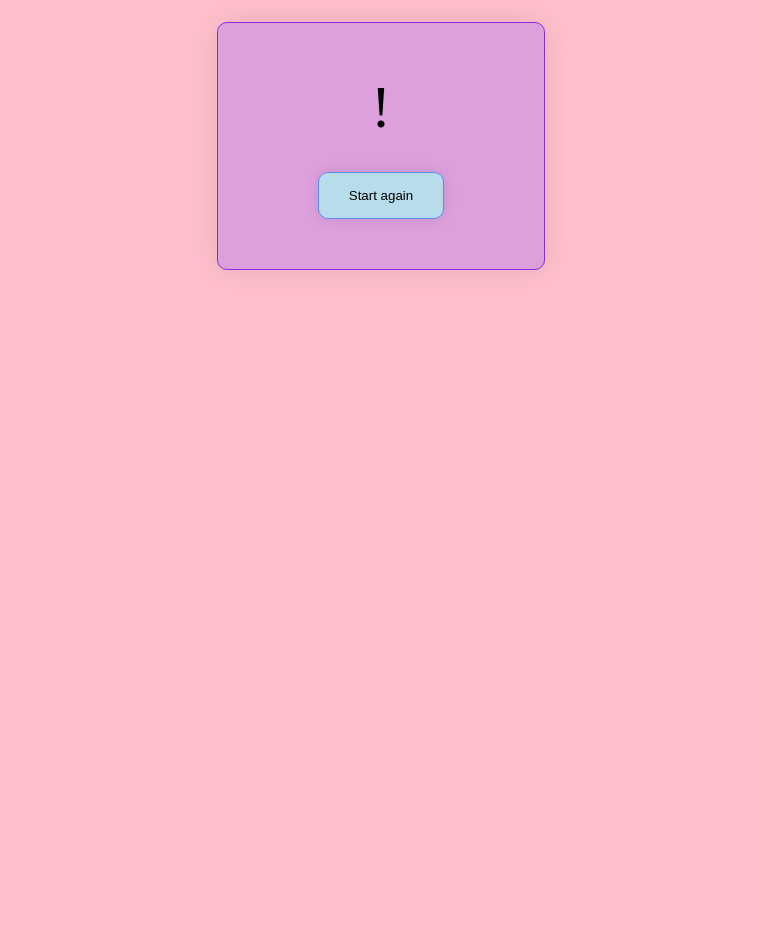
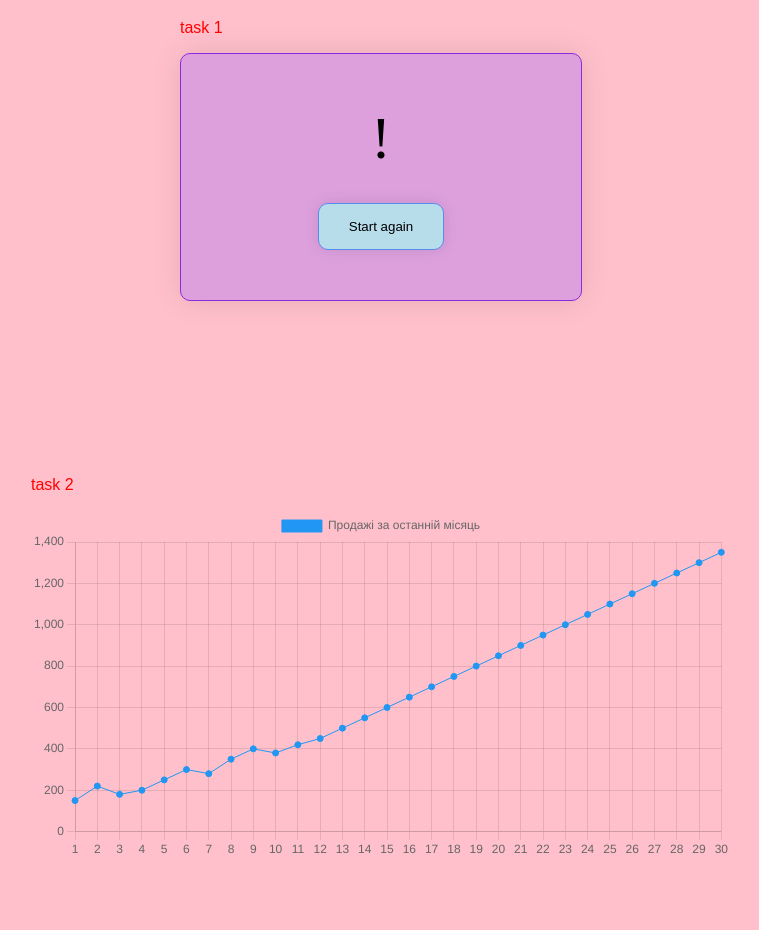
Before and after one commit to OlaVasylieva7/library-homework, a website built with Parcel: page src/index.html in a window 1280 px wide. Shown: the part 254-1184 px from the top of the page, without its empty margins (259-1018 px from the left). Before the commit the page ends 800 px from the top, so only its background shows below. Built offline with nearby package versions, Linux system fonts and the light colour scheme; a web font is replaced by a local one.

Commit message:
add styles

```diff
--- a/package.json
+++ b/package.json
@@ -11,6 +11,7 @@
     "parcel": "latest"
   },
   "dependencies": {
-    "@pnotify/core": "^5.2.0"
+    "@pnotify/core": "^5.2.0",
+    "chart.js": "^4.4.3"
   }
 }
--- a/src/index.html
+++ b/src/index.html
@@ -4,19 +4,34 @@
     <meta charset="UTF-8" />
     <meta name="viewport" content="width=device-width, initial-scale=1.0" />
     <title>homework</title>
+    <link rel="preconnect" href="https://fonts.googleapis.com" />
+    <link rel="preconnect" href="https://fonts.gstatic.com" crossorigin />
+    <link
+      href="https://fonts.googleapis.com/css2?family=Ga+Maamli&display=swap"
+      rel="stylesheet"
+    />
     <link rel="stylesheet" href="./styles.css" />
   </head>
 
   <body>
     <!-- task 1 -->
+    <div class="homework">
+      <div class="press-game">
+        <p>task 1</p>
         <div class="game" id="game">
           <div class="key" id="key"></div>
           <button id="start-new-game">Start again</button>
         </div>
-
+      </div>
 
       <!-- task 2 -->
-    <!-- <canvas id="sales-chart"></canvas> -->
+      <div class="chart">
+        <div class="chart-look">
+        <p>task 2</p>
+        <canvas class="sales-chart" id="sales-chart"></canvas>
+      </div>
+      </div>
       <script src="./index.js" type="module"></script>
+    </div>
   </body>
 </html>
--- a/src/index.js
+++ b/src/index.js
@@ -1,6 +1,9 @@
 // task 1
 import { alert } from "@pnotify/core";
 import "@pnotify/core/dist/PNotify.css";
+
+import Chart from "chart.js/auto";
+
 
 const keys = ["!", "o", "v", "7", "5", "t", "$", "#", "k", "}"];
 
@@ -55,16 +58,22 @@ button.addEventListener("click", startAgain);
 
 // task 2
 
-// const chartData = {
-//   labels: ["1", "2", "3", "4", "5", "6", "7", "8", "9", "10", "11", "12", "13", "14", "15", "16", "17", "18", "19", "20", "21", "22", "23", "24", "25", "26", "27", "28", "29", "30"],
-//   datasets: [
-//     {
-//       label: "Продажі за останній місяць",
-//       data: [150, 220, 180, 200, 250, 300, 280, 350, 400, 380, 420, 450, 500, 550, 600, 650, 700, 750, 800, 850, 900, 950, 1000, 1050, 1100, 1150, 1200, 1250, 1300, 1350],
-//       backgroundColor: "#2196f3",
-//       borderColor: "#2196f3",
-//       borderWidth: 1,
-//     },
-//   ],
-// };
-// const salesChart = new Chart();
+const chart = document.getElementById('sales-chart');
+
+const chartData = {
+  labels: ["1", "2", "3", "4", "5", "6", "7", "8", "9", "10", "11", "12", "13", "14", "15", "16", "17", "18", "19", "20", "21", "22", "23", "24", "25", "26", "27", "28", "29", "30"],
+  datasets: [
+    {
+      label: "Продажі за останній місяць",
+      data: [150, 220, 180, 200, 250, 300, 280, 350, 400, 380, 420, 450, 500, 550, 600, 650, 700, 750, 800, 850, 900, 950, 1000, 1050, 1100, 1150, 1200, 1250, 1300, 1350],
+      backgroundColor: "#2196f3",
+      borderColor: "#2196f3",
+      borderWidth: 1,
+    },
+  ],
+};
+
+const salesChart = new Chart(chart, {
+  type: 'line',
+  data: chartData
+});
--- a/src/styles.css
+++ b/src/styles.css
@@ -10,12 +10,34 @@ body {
   background-color: pink;
 }
 
+
+.homework {
+  display: flex;
+  flex-direction: column;
+  align-items: center;
+  justify-content: center;
+
+  margin-top: 50%;
+}
+
+p {
+  text-align: start;
+
+  font-family: "Ga Maamli", sans-serif;
+  font-weight: 400;
+  font-style: normal;
+
+  color: red;
+}
+
 .game {
+  width: 200px;
+
   text-align: center;
+  padding: 50px 100px;
+  /* margin-top: ; */
 
   border-radius: 10px;
-  padding: 50px 100px;
-
   background-color: plum;
   border: 1px solid blueviolet;
   box-shadow: 0 0 30px rgba(0, 0, 0, 0.1);
@@ -48,3 +70,12 @@ button:hover {
 
 
 /* task 2 */
+.sales-chart {
+  width: 700px;
+  height: 300px;
+}
+
+.chart-look {
+  margin-top: 25%;
+  margin-bottom: 10%;
+}
```
Also changed, not shown: dist/index.html, 6 other files. Lines whose indentation alone changed are shown as unchanged.
